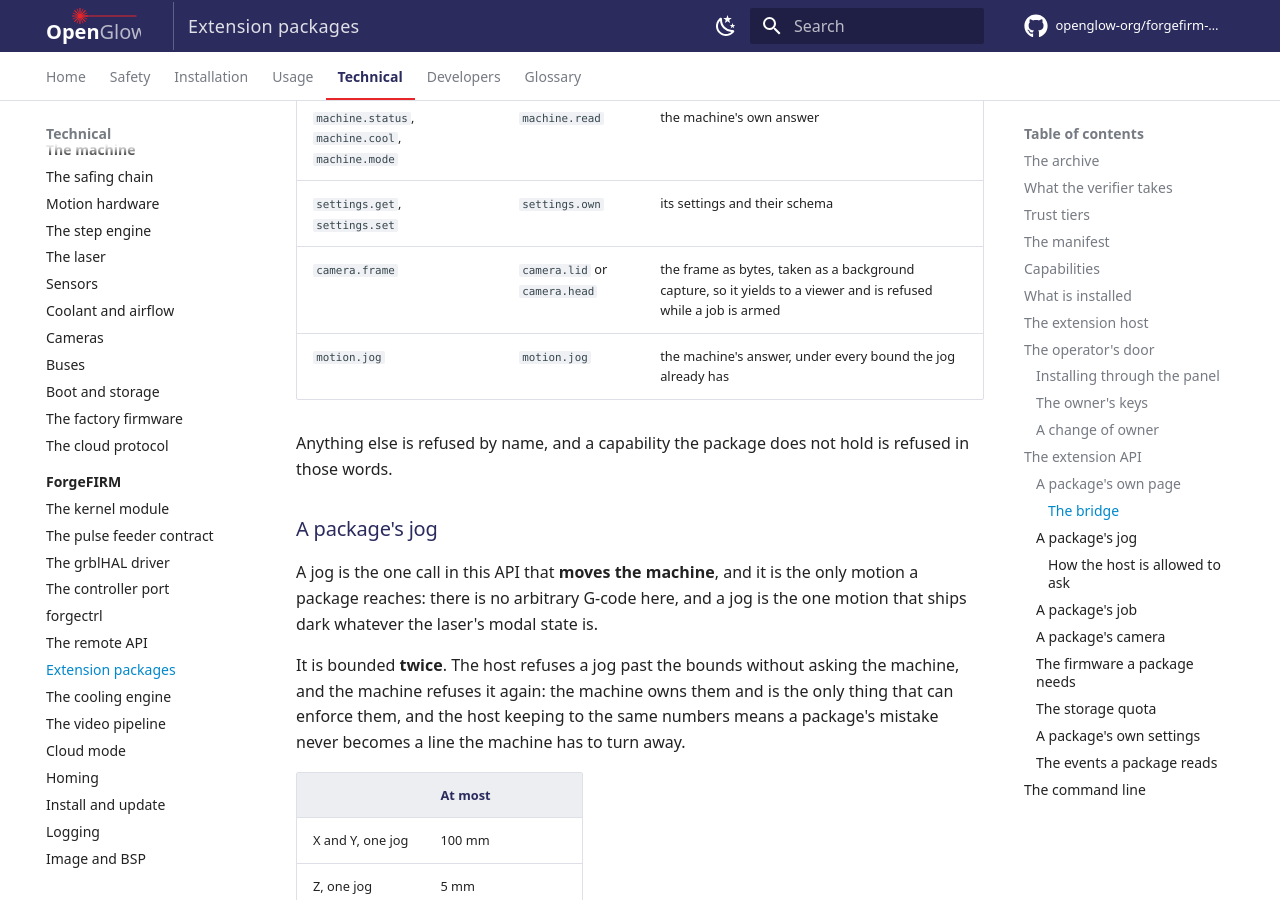
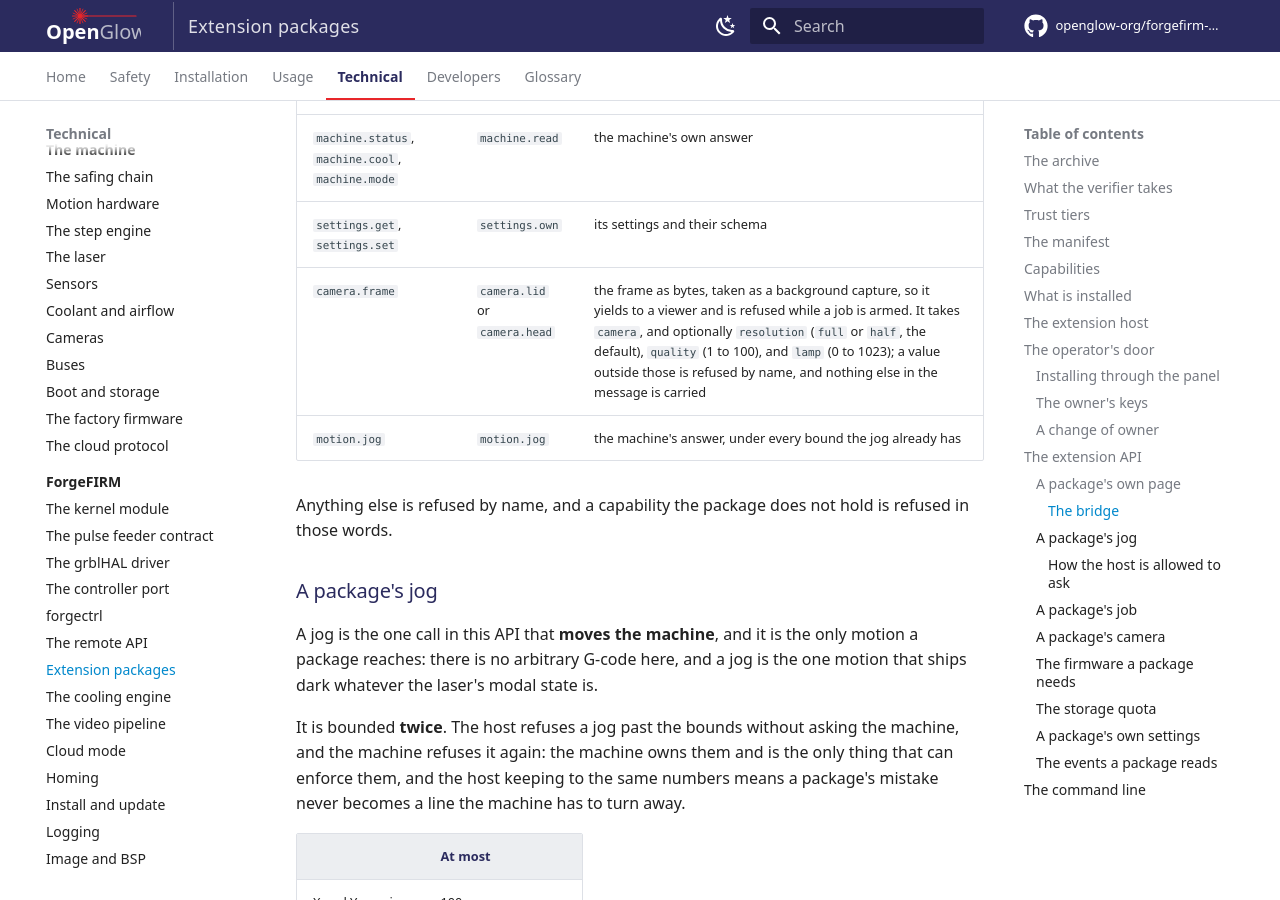
Before and after one commit to openglow-org/forgefirm-docs, an MkDocs documentation site: the page built from docs/technical/forgefirm/extensions.md, in a window 1280 px wide and 900 px high, scrolled down 16231 px. Built offline with MkDocs 1.6.1 and Material for MkDocs 9.7.7, drawn with Linux system fonts in a browser that asks for light colours; comment, search, counter and statistics services are not loaded; some of the changed text lies outside the part shown.

Commit message:
A package's camera: the lamp for one frame, and the bridge's arguments
POST /v0/camera's body gains lamp (0 to 1023), the bridge's camera.frame
row names what it takes (camera, resolution, quality, lamp) and that
nothing else in a message is carried, and the camera section says what
the lamp is: the camera's own light for one capture, put back after it.

Proof: zensical build clean, check-style clean, check-interfaces clean
(212 checked).

```diff
--- a/docs/technical/forgefirm/extensions.md
+++ b/docs/technical/forgefirm/extensions.md
@@ -504,7 +504,7 @@
 | `GET /v0/machine/mode` | `machine.read` | forgectrl's `GET /mode` |
 | `GET /v0/settings` | `settings.own` | `settings` (every declared key with its value) and `schema` |
 | `POST /v0/settings` | `settings.own` | A patch of settings, applied whole or not at all; the same answer |
-| `POST /v0/camera` | `camera.lid` or `camera.head`, for the one it asks for | The body `{"camera": "lid"\|"head", "resolution": "full"\|"half", "quality": 1-100}` (the camera required, the rest optional, and no other key); **the answer is a JPEG**, not JSON |
+| `POST /v0/camera` | `camera.lid` or `camera.head`, for the one it asks for | The body `{"camera": "lid"\|"head", "resolution": "full"\|"half", "quality": 1-100, "lamp": 0-1023}` (the camera required, the rest optional, and no other key); **the answer is a JPEG**, not JSON |
 | `POST /v0/motion/jog` | `motion.jog` | The body `{"x":, "y":, "z":, "feed":}` in millimetres and mm/min, each a number and no other key, at least one axis moving; the machine's answer |
 | `POST /v0/motion/cancel` | `motion.jog` | Ends a jog; the machine's answer |
 | `POST /v0/motion/job` | `motion.job`, granted | The body `{"program": "<a file of its own data>", "lit_within_s":, "timeout_s":}`; the machine's answer |
@@ -605,7 +605,7 @@
 | `self` | | its id, version, tier, and the capabilities it may use (the same list `GET /v0/self` gives its service) |
 | `machine.status`, `machine.cool`, `machine.mode` | `machine.read` | the machine's own answer |
 | `settings.get`, `settings.set` | `settings.own` | its settings and their schema |
-| `camera.frame` | `camera.lid` or `camera.head` | the frame as bytes, taken as a background capture, so it yields to a viewer and is refused while a job is armed |
+| `camera.frame` | `camera.lid` or `camera.head` | the frame as bytes, taken as a background capture, so it yields to a viewer and is refused while a job is armed. It takes `camera`, and optionally `resolution` (`full` or `half`, the default), `quality` (1 to 100), and `lamp` (0 to 1023); a value outside those is refused by name, and nothing else in the message is carried |
 | `motion.jog` | `motion.jog` | the machine's answer, under every bound the jog already has |
 
 Anything else is refused by name, and a capability the package does not
@@ -694,6 +694,13 @@
 The privacy gate stands exactly as it does for anyone else: **no camera
 captures while the lid is open**, and a package is told so in the
 machine's own words.
+
+**The lamp is the camera's own light, for one frame.** `lamp` sets the
+head camera's LED, or the lid camera's lamp, for the capture it is asked
+with, and the machine puts its level back after it. A head-camera picture
+of light wood wants little light and a dark material a lot, so the level
+is the package's to choose; without it, the lamp stays where the machine
+has it.
 
 **A package's capture always yields to somebody watching.** A capture
 borrows the camera mux for a frame and stutters a running stream while it
```
